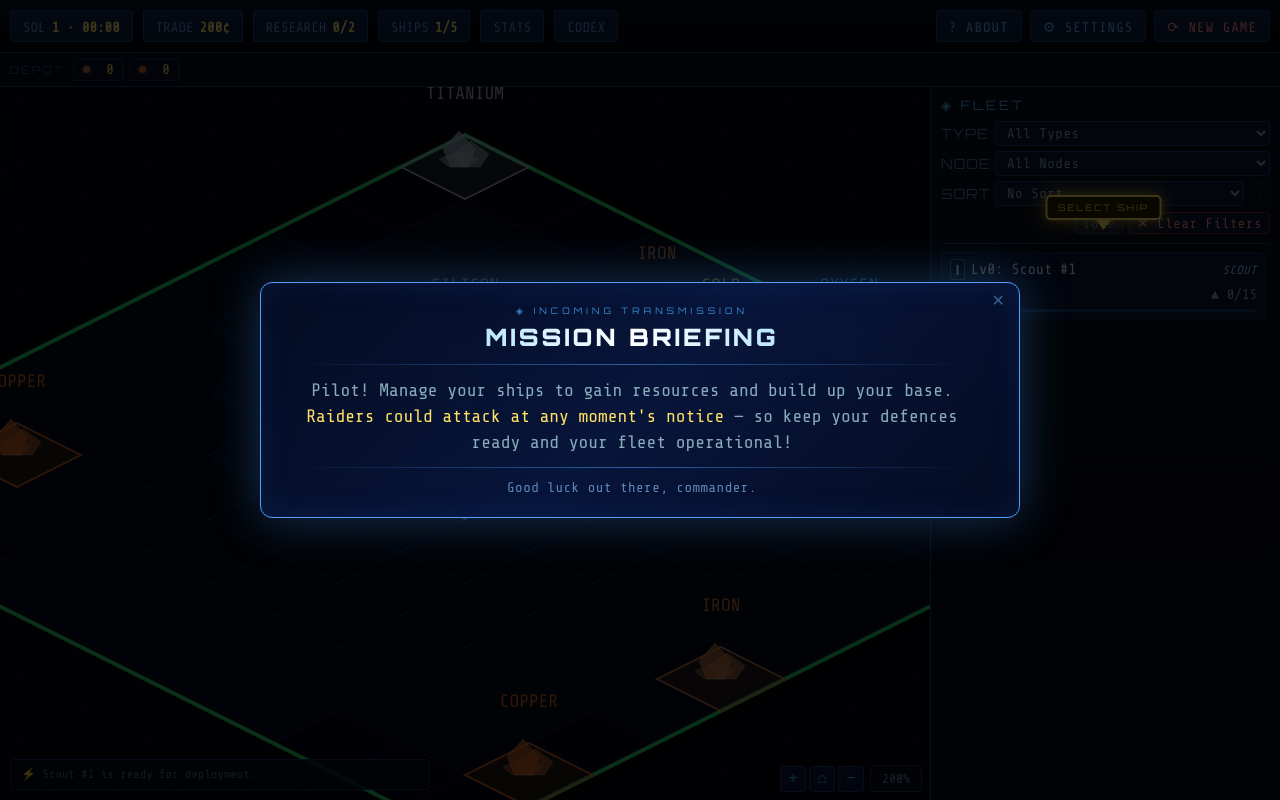
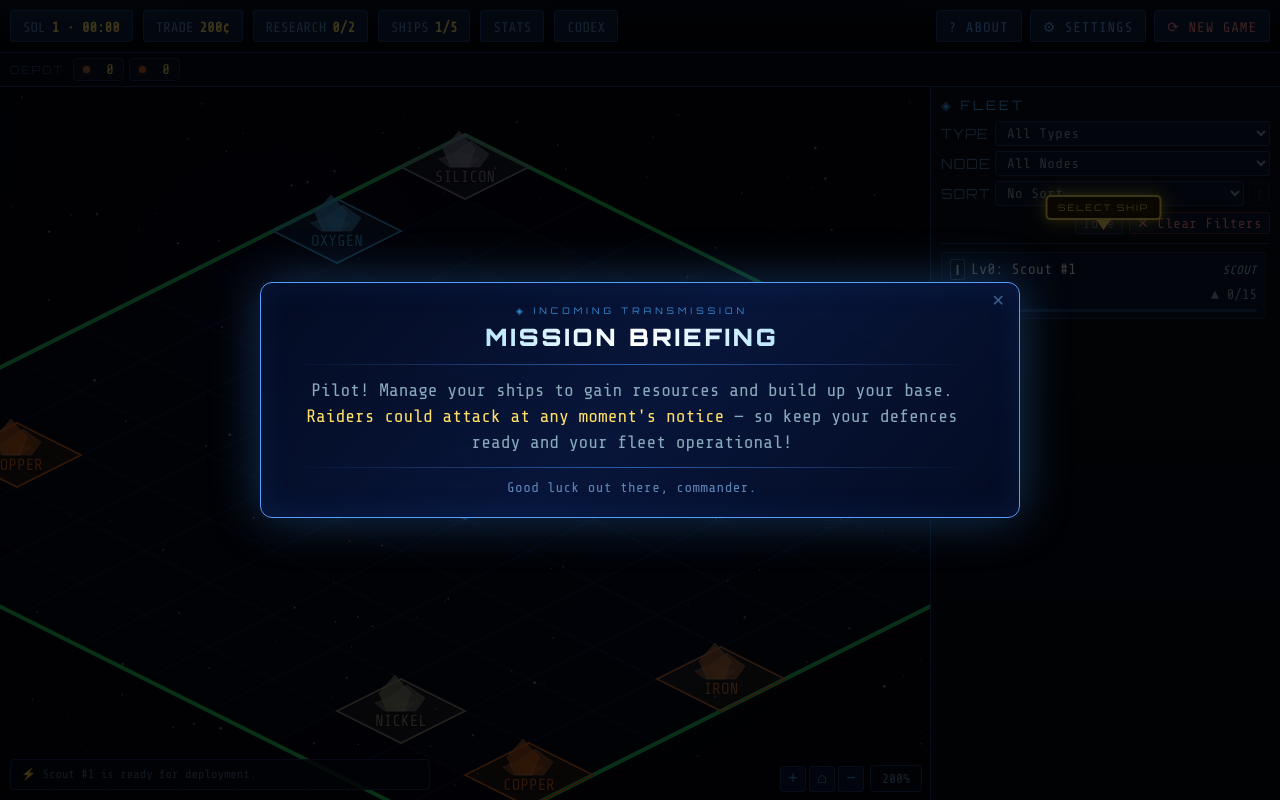
Before and after one commit to vekien/stellar-mining, a website with bundled scripts: page index.html in a window 1280 px wide. Built offline with nearby package versions, Linux system fonts and the light colour scheme; animation ran at ten frames a second.

Commit message:
feat: expand resource progression and world presentation
Scale progression to 20 resources across 10 node bands with rarity-aware placement, codex data-driven resource lore, and improved mission/modal interactions. Also refine node spacing and rendering polish including updated labels, ship sizing, and mining beam visuals.

```diff
--- a/src/data/nodes.js
+++ b/src/data/nodes.js
@@ -5,12 +5,17 @@ export const BASE_UPGRADE_COSTS = [0, 10000, 14000, 19600, 27440, 38416, 53782,
 export const BASE_MAX_SHIPS     = [5, 10, 15, 20, 25, 30, 35, 40, 45, 50];
 export const BASE_RANGE         = [5, 10, 15, 20, 25, 30, 35, 40, 45, 50]; // tiles each direction from base
 
-const NODE_BANDS = [
-  { minLevel: 1, minDist: 2,  maxDist: 5,  types: ['iron','iron','copper','copper','copper','oxygen','silicon','titanium','gold'] },
-  { minLevel: 2, minDist: 6,  maxDist: 10, types: ['iron','iron','copper','copper','oxygen','oxygen','silicon','silicon','titanium','gold'] },
-  { minLevel: 3, minDist: 11, maxDist: 15, types: ['iron','iron','copper','copper','oxygen','oxygen','silicon','silicon','titanium','titanium','gold','gold'] },
-  { minLevel: 4, minDist: 16, maxDist: 20, types: ['iron','iron','copper','copper','oxygen','oxygen','silicon','silicon','titanium','titanium','gold','gold'] },
-  { minLevel: 5, minDist: 21, maxDist: 25, types: ['iron','iron','copper','copper','oxygen','oxygen','silicon','silicon','titanium','titanium','gold','gold'] },
+export const NODE_BANDS = [
+  { minLevel: 1,  minDist: 2,  maxDist: 5,  types: ['iron','iron','iron','copper','copper','oxygen','nickel','silicon','cobalt'] },
+  { minLevel: 2,  minDist: 6,  maxDist: 10, types: ['iron','iron','copper','copper','oxygen','nickel','silicon','cobalt','titanium','aluminum'] },
+  { minLevel: 3,  minDist: 11, maxDist: 15, types: ['copper','copper','oxygen','nickel','silicon','cobalt','titanium','aluminum','gold','chromium'] },
+  { minLevel: 4,  minDist: 16, maxDist: 20, types: ['oxygen','nickel','silicon','cobalt','titanium','aluminum','gold','chromium','silver','neon'] },
+  { minLevel: 5,  minDist: 21, maxDist: 25, types: ['silicon','cobalt','titanium','aluminum','gold','chromium','silver','neon','platinum','xenon'] },
+  { minLevel: 6,  minDist: 26, maxDist: 30, types: ['titanium','aluminum','gold','chromium','silver','neon','platinum','xenon','iridium','palladium'] },
+  { minLevel: 7,  minDist: 31, maxDist: 35, types: ['gold','chromium','silver','neon','platinum','xenon','iridium','palladium','uranium','osmium'] },
+  { minLevel: 8,  minDist: 36, maxDist: 40, types: ['silver','neon','platinum','xenon','iridium','palladium','osmium','rhodium','hafnium'] },
+  { minLevel: 9,  minDist: 41, maxDist: 45, types: ['platinum','xenon','iridium','palladium','osmium','rhodium','hafnium','hafnium'] },
+  { minLevel: 10, minDist: 46, maxDist: 50, types: ['iridium','palladium','uranium','uranium','osmium','rhodium','hafnium'] },
 ];
 
 function mulberry32(seed) {
@@ -31,10 +36,19 @@ function shuffle(arr, rand) {
   return arr;
 }
 
+function isTooCloseToExisting(col, row, picked, minSeparation) {
+  for (const [pc, pr] of picked) {
+    const cheb = Math.max(Math.abs(col - pc), Math.abs(row - pr));
+    if (cheb < minSeparation) return true;
+  }
+  return false;
+}
+
 export function generateNodes(baseCol, baseRow, seed) {
   const rand = mulberry32(seed || 1);
   const all = [];
   let id = 0;
+  const minSeparation = 2;
 
   for (const band of NODE_BANDS) {
     const candidates = [];
@@ -47,7 +61,21 @@ export function generateNodes(baseCol, baseRow, seed) {
     }
 
     shuffle(candidates, rand);
-    const chosen = candidates.slice(0, band.types.length);
+    const chosen = [];
+    for (const [c, r] of candidates) {
+      if (chosen.length >= band.types.length) break;
+      if (isTooCloseToExisting(c, r, chosen, minSeparation)) continue;
+      chosen.push([c, r]);
+    }
+
+    if (chosen.length < band.types.length) {
+      for (const [c, r] of candidates) {
+        if (chosen.length >= band.types.length) break;
+        if (chosen.some(([pc, pr]) => pc === c && pr === r)) continue;
+        chosen.push([c, r]);
+      }
+    }
+
     const types = shuffle([...band.types], rand);
 
     for (let i = 0; i < chosen.length; i++) {
--- a/src/data/resources.js
+++ b/src/data/resources.js
@@ -2,23 +2,37 @@
 // RESOURCE & TIER DATA
 // ============================================================
 export const RESOURCE_DEFS = {
-  iron:     { color: '#b87040', label: 'Iron',     sellPrice: 2  },
-  copper:   { color: '#c86020', label: 'Copper',   sellPrice: 3  },
-  oxygen:   { color: '#40a0e0', label: 'Oxygen',   sellPrice: 4  },
-  silicon:  { color: '#8080a0', label: 'Silicon',  sellPrice: 5  },
-  titanium: { color: '#a0b0c0', label: 'Titanium', sellPrice: 8  },
-  gold:     { color: '#e0c030', label: 'Gold',     sellPrice: 15 },
+  iron:     { color: '#b87040', label: 'Iron',     sellPrice: 2,  blurb: 'The backbone of early fleet operations. Abundant in the inner belt and essential for ship construction and base repairs.' },
+  copper:   { color: '#c86020', label: 'Copper',   sellPrice: 3,  blurb: 'A conductive ore woven into ship wiring and onboard electronics. Every new hull needs copper in its bones.' },
+  oxygen:   { color: '#40a0e0', label: 'Oxygen',   sellPrice: 4,  blurb: 'Pressurized gas siphoned from asteroid ice pockets. Stable under electromagnetic surges and critical for life support.' },
+  nickel:   { color: '#8f8f7b', label: 'Nickel',   sellPrice: 6,  blurb: 'A resilient alloy component used in structural plating and industrial-grade fasteners.' },
+  silicon:  { color: '#8080a0', label: 'Silicon',  sellPrice: 5,  blurb: 'Crystalline compound mined from glassy formations. A staple input for sensors and control systems.' },
+  cobalt:   { color: '#4f72a8', label: 'Cobalt',   sellPrice: 9,  blurb: 'High-density catalyst metal used in batteries, relays, and efficient thermal assemblies.' },
+  titanium: { color: '#a0b0c0', label: 'Titanium', sellPrice: 8,  blurb: 'Dense alloy-grade ore forged under pressure. Needed for tougher hulls and base armor.' },
+  aluminum: { color: '#b9c3cf', label: 'Aluminum', sellPrice: 11, blurb: 'Lightweight industrial metal prized for balancing structural strength and low mass.' },
+  gold:     { color: '#e0c030', label: 'Gold',     sellPrice: 15, blurb: 'Rare heavy metal from deep-belt cores. High market demand and core to advanced fabrication.' },
+  chromium: { color: '#87a7af', label: 'Chromium', sellPrice: 13, blurb: 'Corrosion-resistant metal used in plating, high-wear surfaces, and precision machine parts.' },
+  silver:   { color: '#c8ccd4', label: 'Silver',   sellPrice: 22, blurb: 'Highly reflective precious metal used in high-efficiency contacts and sensor arrays.' },
+  neon:     { color: '#86e5ff', label: 'Neon',     sellPrice: 18, blurb: 'Inert atmospheric gas trapped in mineral voids, used for diagnostics and specialty emitters.' },
+  platinum: { color: '#d8d8e8', label: 'Platinum', sellPrice: 34, blurb: 'Catalyst-grade metal stable under heat. A key input for elite fabrication chains.' },
+  xenon:    { color: '#98d0ff', label: 'Xenon',    sellPrice: 26, blurb: 'Heavy noble gas recovered from deep fissures, used in high-energy propulsion systems.' },
+  iridium:  { color: '#8ea0bc', label: 'Iridium',  sellPrice: 52, blurb: 'Ultra-dense deep-belt metal with extreme corrosion resistance and long service life.' },
+  palladium:{ color: '#c9d2dc', label: 'Palladium',sellPrice: 42, blurb: 'Precision catalytic metal required for advanced processing modules and reaction controls.' },
+  uranium:  { color: '#78d94a', label: 'Uranium',  sellPrice: 85, blurb: 'Radioactive heavy element isolated from ancient asteroid cores. Strictly controlled and extremely rare.' },
+  osmium:   { color: '#6a7d8f', label: 'Osmium',   sellPrice: 58, blurb: 'Exceptionally dense metal used in compact counterweights and hardened instrumentation.' },
+  rhodium:  { color: '#dce3ec', label: 'Rhodium',  sellPrice: 74, blurb: 'Rare lustrous metal valued for high-performance coatings and critical energy interfaces.' },
+  hafnium:  { color: '#a6b3bf', label: 'Hafnium',  sellPrice: 95, blurb: 'Late-game strategic metal used in radiation shielding and advanced reactor containment.' },
 };
 
 export const MINE_TIERS = {
-  1:  { label: 'Tier I',    resources: ['iron','copper'],                              color: '#b87040' },
-  2:  { label: 'Tier II',   resources: ['oxygen','silicon'],                           color: '#40a0e0' },
-  3:  { label: 'Tier III',  resources: ['titanium','gold'],                            color: '#e0c030' },
-  4:  { label: 'Tier IV',   resources: ['iron','copper'],                              color: '#60c060' },
-  5:  { label: 'Tier V',    resources: ['oxygen','silicon'],                           color: '#c060c0' },
-  6:  { label: 'Tier VI',   resources: ['titanium','gold'],                            color: '#60c0c0' },
-  7:  { label: 'Tier VII',  resources: ['iron','copper','oxygen'],                     color: '#c0a040' },
-  8:  { label: 'Tier VIII', resources: ['silicon','titanium'],                         color: '#8080ff' },
-  9:  { label: 'Tier IX',   resources: ['gold','titanium'],                            color: '#ff8040' },
-  10: { label: 'Tier X',    resources: ['iron','copper','oxygen','silicon','titanium','gold'], color: '#ff4040' },
+  1:  { label: 'Tier I',    resources: ['iron', 'copper'],       color: '#b87040' },
+  2:  { label: 'Tier II',   resources: ['oxygen', 'nickel'],     color: '#40a0e0' },
+  3:  { label: 'Tier III',  resources: ['silicon', 'cobalt'],    color: '#8080a0' },
+  4:  { label: 'Tier IV',   resources: ['titanium', 'aluminum'], color: '#a0b0c0' },
+  5:  { label: 'Tier V',    resources: ['gold', 'chromium'],     color: '#e0c030' },
+  6:  { label: 'Tier VI',   resources: ['silver', 'neon'],       color: '#c8ccd4' },
+  7:  { label: 'Tier VII',  resources: ['platinum', 'xenon'],    color: '#d8d8e8' },
+  8:  { label: 'Tier VIII', resources: ['iridium', 'palladium'], color: '#8ea0bc' },
+  9:  { label: 'Tier IX',   resources: ['uranium', 'osmium'],    color: '#78d94a' },
+  10: { label: 'Tier X',    resources: ['rhodium', 'hafnium'],   color: '#8bf05a' },
 };
--- a/src/render/renderer.js
+++ b/src/render/renderer.js
@@ -12,7 +12,7 @@ import {
   drawSolarFlare, drawComet, drawFloaties, drawRangePulses, drawNodeParticles,
   getShakeOffset, setAnimCtx,
 } from './animations.js';
-import { drawStars, tickShootingStars } from './stars.js';
+import { drawStars } from './stars.js';
 import { drawTurrets, drawTurretPlacementHover, setTurretCtx } from './turrets.js';
 
 let ctx = null;
@@ -214,13 +214,21 @@ export function drawNode(node) {
     ctx.fillStyle = def.color+Math.floor(alpha*255).toString(16).padStart(2,'0'); ctx.fill();
     ctx.strokeStyle = '#fff3'; ctx.lineWidth=0.5; ctx.stroke();
   }
-  ctx.fillStyle = def.color; ctx.font='9px Share Tech Mono,monospace'; ctx.textAlign='center';
-  ctx.fillText(def.label.toUpperCase(), cx, cy-34);
+  const nodeLabelY = cy + 5;
+  ctx.font = '8px Share Tech Mono,monospace';
+  ctx.textAlign = 'center';
+  ctx.textBaseline = 'middle';
+  ctx.shadowColor = 'rgba(0,0,0,0.9)';
+  ctx.shadowBlur = 2;
+  ctx.shadowOffsetX = 0;
+  ctx.shadowOffsetY = 1;
+  ctx.fillStyle = def.color;
+  ctx.fillText(def.label.toUpperCase(), cx, nodeLabelY);
   ctx.restore();
 }
 
 export function drawShipWorld(ship) {
-  const size = ship.type==='freighter'?10:ship.type==='hauler'?8:7;
+  const size = ship.type==='freighter'?11:ship.type==='hauler'?9:8;
   const col  = ship.type==='freighter'?'#ffaa30':ship.type==='hauler'?'#80d0ff':ship.type==='swift'?'#ff80c0':'#60d090';
   const isSelected = state.selectedShip === ship.id;
 
@@ -292,25 +300,63 @@ export function drawShipWorld(ship) {
       const ncx = nw.x, ncy = nw.y+TILE_H/2;
       const dx = ncx-ship.x, dy = ncy-ship.y;
       const dist = Math.sqrt(dx*dx+dy*dy);
+      if (dist < 0.001) { ctx.restore(); return; }
       const nx = dx/dist, ny = dy/dist;
-      const wobble = Math.sin(Date.now()/80)*0.12;
+      const wobble = Math.sin(Date.now()/120)*0.05;
       const cosW = Math.cos(wobble), sinW = Math.sin(wobble);
       const bx = nx*cosW-ny*sinW, by = nx*sinW+ny*cosW;
-      const beamLen   = dist*0.80;
-      const beamPulse = 0.6+0.4*Math.abs(Math.sin(Date.now()/120));
+      const beamLen = dist * 0.86;
+      const beamPulse = 0.78 + 0.22 * Math.abs(Math.sin(Date.now()/140));
       const def = RESOURCE_DEFS[node.type];
-      const halo = ctx.createLinearGradient(0,0,bx*beamLen,by*beamLen);
-      halo.addColorStop(0,def.color+'aa'); halo.addColorStop(1,def.color+'00');
-      ctx.beginPath(); ctx.moveTo(0,0); ctx.lineTo(bx*beamLen,by*beamLen);
-      ctx.strokeStyle = halo; ctx.lineWidth = 18*beamPulse; ctx.globalAlpha = 0.22; ctx.stroke();
-      const bg = ctx.createLinearGradient(0,0,bx*beamLen,by*beamLen);
-      bg.addColorStop(0,'#ffffff'); bg.addColorStop(0.3,def.color+'ee'); bg.addColorStop(1,def.color+'00');
-      ctx.beginPath(); ctx.moveTo(0,0); ctx.lineTo(bx*beamLen,by*beamLen);
-      ctx.strokeStyle = bg; ctx.lineWidth = 8*beamPulse; ctx.globalAlpha = 0.65; ctx.stroke();
-      const ig = ctx.createLinearGradient(0,0,bx*beamLen*0.85,by*beamLen*0.85);
-      ig.addColorStop(0,'#ffffff'); ig.addColorStop(0.5,'#ffffffcc'); ig.addColorStop(1,'#ffffff00');
-      ctx.beginPath(); ctx.moveTo(0,0); ctx.lineTo(bx*beamLen*0.85,by*beamLen*0.85);
-      ctx.strokeStyle = ig; ctx.lineWidth = 3.5*beamPulse; ctx.globalAlpha = 0.95*beamPulse; ctx.stroke();
+
+      const startX = bx * (size * 0.7);
+      const startY = by * (size * 0.7);
+      const endX = bx * beamLen;
+      const endY = by * beamLen;
+
+      const outer = ctx.createLinearGradient(startX, startY, endX, endY);
+      outer.addColorStop(0, def.color + '44');
+      outer.addColorStop(0.55, def.color + '66');
+      outer.addColorStop(1, def.color + 'aa');
+      ctx.beginPath();
+      ctx.moveTo(startX, startY);
+      ctx.lineTo(endX, endY);
+      ctx.strokeStyle = outer;
+      ctx.lineWidth = 3.5 * beamPulse;
+      ctx.lineCap = 'round';
+      ctx.globalAlpha = 0.5;
+      ctx.stroke();
+
+      const core = ctx.createLinearGradient(startX, startY, endX, endY);
+      core.addColorStop(0, '#ffffff88');
+      core.addColorStop(0.4, '#ffffffcc');
+      core.addColorStop(1, '#ffffffee');
+      ctx.beginPath();
+      ctx.moveTo(startX, startY);
+      ctx.lineTo(endX, endY);
+      ctx.strokeStyle = core;
+      ctx.lineWidth = 1.4 * beamPulse;
+      ctx.globalAlpha = 0.95;
+      ctx.stroke();
+
+      const impactPulse = 0.65 + 0.35 * Math.abs(Math.sin(Date.now() / 110));
+      const impactRadius = 3.5 + impactPulse * 2.2;
+      const impactGlow = ctx.createRadialGradient(endX, endY, 0, endX, endY, impactRadius * 2.2);
+      impactGlow.addColorStop(0, '#ffffffcc');
+      impactGlow.addColorStop(0.4, def.color + 'bb');
+      impactGlow.addColorStop(1, def.color + '00');
+      ctx.fillStyle = impactGlow;
+      ctx.globalAlpha = 0.9;
+      ctx.beginPath();
+      ctx.arc(endX, endY, impactRadius * 2.2, 0, Math.PI * 2);
+      ctx.fill();
+
+      ctx.strokeStyle = def.color + 'cc';
+      ctx.lineWidth = 1;
+      ctx.globalAlpha = 0.75;
+      ctx.beginPath();
+      ctx.arc(endX, endY, impactRadius, 0, Math.PI * 2);
+      ctx.stroke();
       ctx.globalAlpha = 1;
     }
     ctx.restore();
@@ -321,6 +367,7 @@ export function drawShipWorld(ship) {
 
 export function render(ts) {
   if (!ctx) return;
+  drawStars(ts);
   ctx.clearRect(0,0,W,H);
   ctx.save();
   const shake = getShakeOffset();
--- a/src/state.js
+++ b/src/state.js
@@ -4,12 +4,17 @@
 import { SAVE_KEY } from './constants.js';
 import { BASE_COL, BASE_ROW } from './constants.js';
 import { gridToWorld } from './render/camera.js';
+import { RESOURCE_DEFS } from './data/resources.js';
+
+function makeEmptyResources() {
+  return Object.fromEntries(Object.keys(RESOURCE_DEFS).map((k) => [k, 0]));
+}
 
 export let state = {
   // Economy
   coins: 200,
   trips: 0,
-  resources: { iron: 0, copper: 0, oxygen: 0, silicon: 0, titanium: 0, gold: 0 },
+  resources: makeEmptyResources(),
 
   // World + entities
   ships: [],
@@ -114,7 +119,7 @@ export function loadGame() {
     const d = JSON.parse(raw);
     state.coins = d.coins ?? 200;
     state.trips = d.trips ?? 0;
-    state.resources = { iron:0, copper:0, oxygen:0, silicon:0, titanium:0, gold:0, ...(d.resources||{}) };
+    state.resources = { ...makeEmptyResources(), ...(d.resources || {}) };
     state.worldSeed = Number.isFinite(d.worldSeed) ? d.worldSeed : null;
     state.base = { name:'Base Station', level:1, health:10000, maxHealth:10000, ...(d.base||{}) };
     state.sol  = d.sol ?? 1;
```
Also changed, not shown: index.html (+1 -1 lines), src/ui/panels.js (+12 -11 lines).
